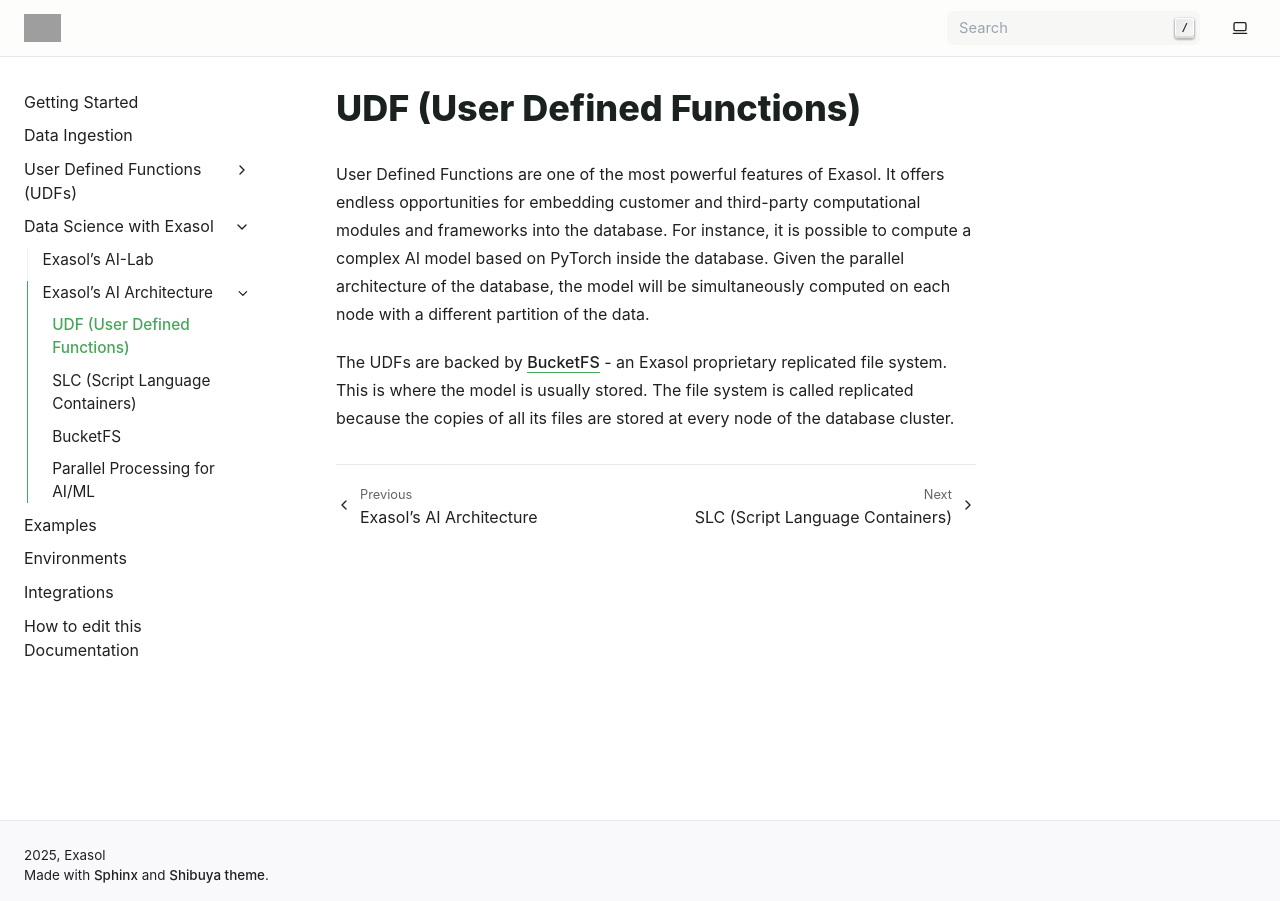
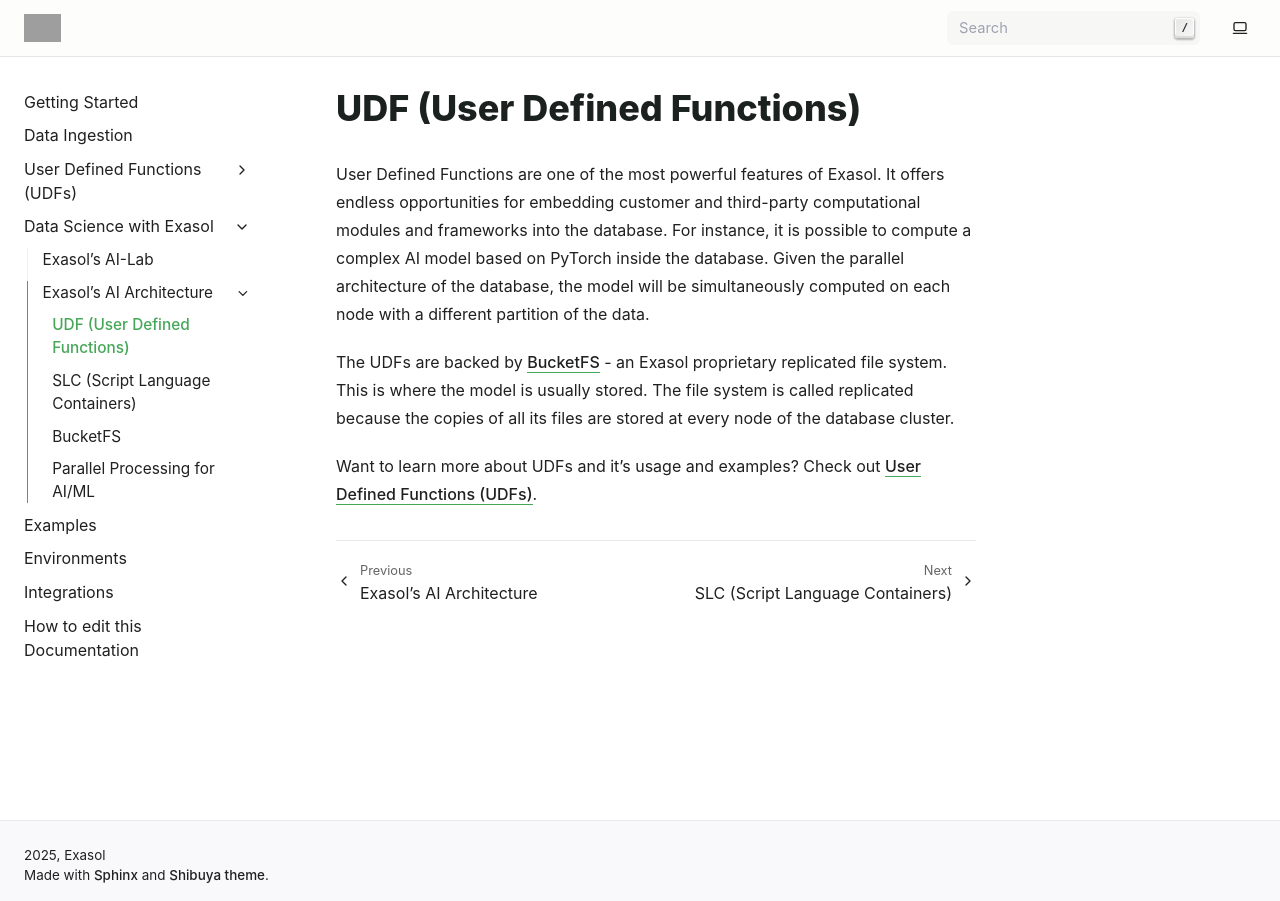
Before and after one commit to exasol/developer-documentation, a Sphinx documentation site: the page built from doc/data_science/ai_architecture/udf.rst, in a window 1280 px wide. Built offline with Sphinx 7.4.7, drawn with Linux system fonts in a browser that asks for light colours; pages that are not in the unit, such as notebooks, are missing from menus; grey boxes are pictures that could not be loaded.

Commit message:
referenced UDF from data science to the dedicated sction

```diff
--- a/doc/UDF/index.rst
+++ b/doc/UDF/index.rst
@@ -1,3 +1,5 @@
+.. _overview-label:
+
 User Defined Functions (UDFs)
 ================================
 
--- a/doc/UDF/intro.rst
+++ b/doc/UDF/intro.rst
@@ -1,3 +1,5 @@
+
+
 Intro to UDFs
 -------------
 
--- a/doc/data_science/ai_architecture/udf.rst
+++ b/doc/data_science/ai_architecture/udf.rst
@@ -6,3 +6,6 @@
 Given the parallel architecture of the database, the model will be simultaneously computed on each node with a different partition of the data.
 
 The UDFs are backed by :doc:`BucketFS <./bfs>` - an Exasol proprietary replicated file system. This is where the model is usually stored. The file system is called replicated because the copies of all its files are stored at every node of the database cluster.
+
+
+Want to learn more about UDFs and it's usage and examples? Check out :ref:`overview-label`.
```
